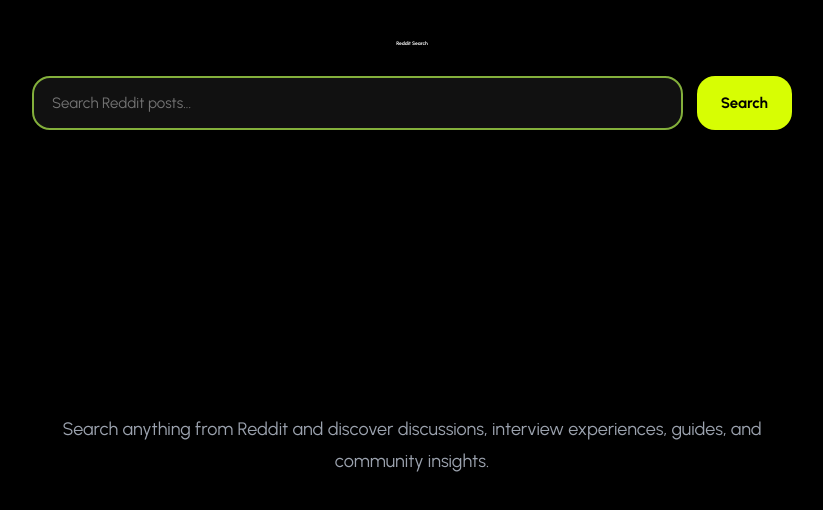
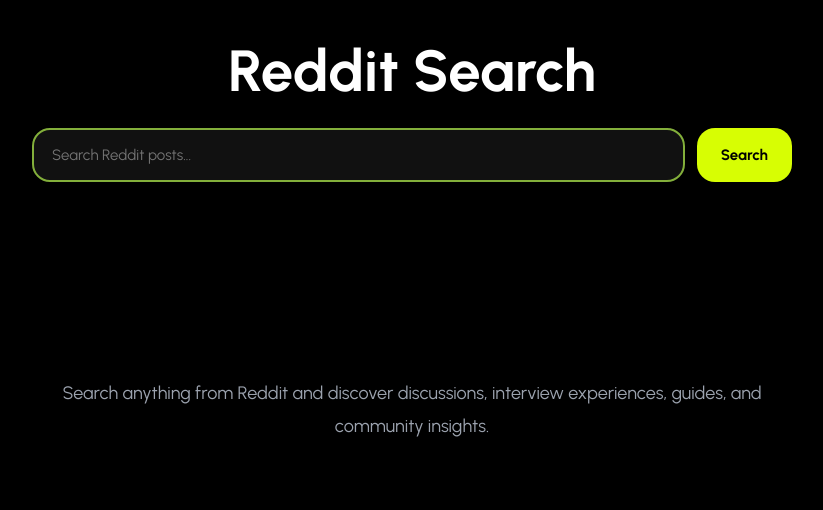
Before and after one commit to alchemycodess/reddit-search, a React (Vite) app in the folder client/: page / in a window 1280 px wide. Shown: the top 510 px of the page, without its empty margins (228-1051 px from the left). Built offline with nearby package versions, Linux system fonts and the light colour scheme.

Commit message:
fix: improve responsive css
Signed-off-by: alchemycodess <alchemycodess@gmail.com>

```diff
--- a/client/src/App.tsx
+++ b/client/src/App.tsx
@@ -45,8 +45,6 @@
         padding: "40px 20px",
         fontFamily: "Urbanist, sans-serif",
         color: "#FFFFFF",
-        overflowY:
-          posts.length > 0 ? "auto" : "hidden",
         overflowX: "hidden",
         width: "100%",
         boxSizing: "border-box"
@@ -55,11 +53,12 @@
 
       <h1
         style={{
-          fontSize: window.innerWidth < 768 ? "3px" : "5px",
-          marginBottom: "30px",
+          fontSize: window.innerWidth < 768 ? "38px" : "58px",
+          marginBottom: "24px",
           fontWeight: "700",
           color: "#FFFFFF",
           textAlign: "center",
+          lineHeight: "1.1"
         }}
       >
         Reddit Search
@@ -69,9 +68,9 @@
       <div
         style={{
           maxWidth: "760px",
-          margin: "0 auto 35px",
+          margin: "0 auto 28px",
           display: "flex",
-          gap: "14px",
+          gap: "12px",
           flexDirection: window.innerWidth < 768 ? "column" : "row",
           width: "100%"
         }}
@@ -92,6 +91,9 @@
             outline: "none",
             fontSize: "15px",
             fontFamily: "Urbanist, sans-serif",
+            boxSizing: "border-box",
+            width: "100%",
+            minWidth: 0,
           }}
         />
 
@@ -118,7 +120,7 @@
     {!searched && !loading && (
       <div
         style={{
-          height: "70vh",
+          minHeight: "50vh",
           display: "flex",
           flexDirection: "column",
           justifyContent: "center",
@@ -147,7 +149,7 @@
     {loading && (
       <div
         style={{
-          height: "70vh",
+          minHeight: "50vh",
           display: "flex",
           justifyContent: "center",
           alignItems: "center",
@@ -182,7 +184,7 @@
     {!loading && searched && posts.length === 0 && (
       <div
         style={{
-          height: "70vh",
+          minHeight: "50vh",
           display: "flex",
           flexDirection: "column",
           justifyContent: "center",
@@ -220,6 +222,8 @@
         style={{
           maxWidth: "760px",
           margin: "0 auto",
+          width: "100%",
+          boxSizing: "border-box"
         }}
       >
         {posts.map((post: any) => (
@@ -229,12 +233,13 @@
               background: "#111111",
               border: "1px solid #222222",
               borderRadius: "24px",
-              padding: "24px",
+              padding: window.innerWidth < 768 ? "18px" : "24px",
               marginBottom: "20px",
               boxShadow: "0 8px 20px rgba(0,0,0,0.35)",
               overflow: "hidden",
               wordBreak: "break-word",
               overflowWrap: "break-word",
+              boxSizing: "border-box",
             }}
           >
             {/* Meta */}
@@ -244,6 +249,7 @@
                 color: "#83AF3B",
                 marginBottom: "12px",
                 fontWeight: 600,
+                wordBreak: "break-word",
               }}
             >
               r/{post.subreddit} • by u/{post.author} •{" "}
```
